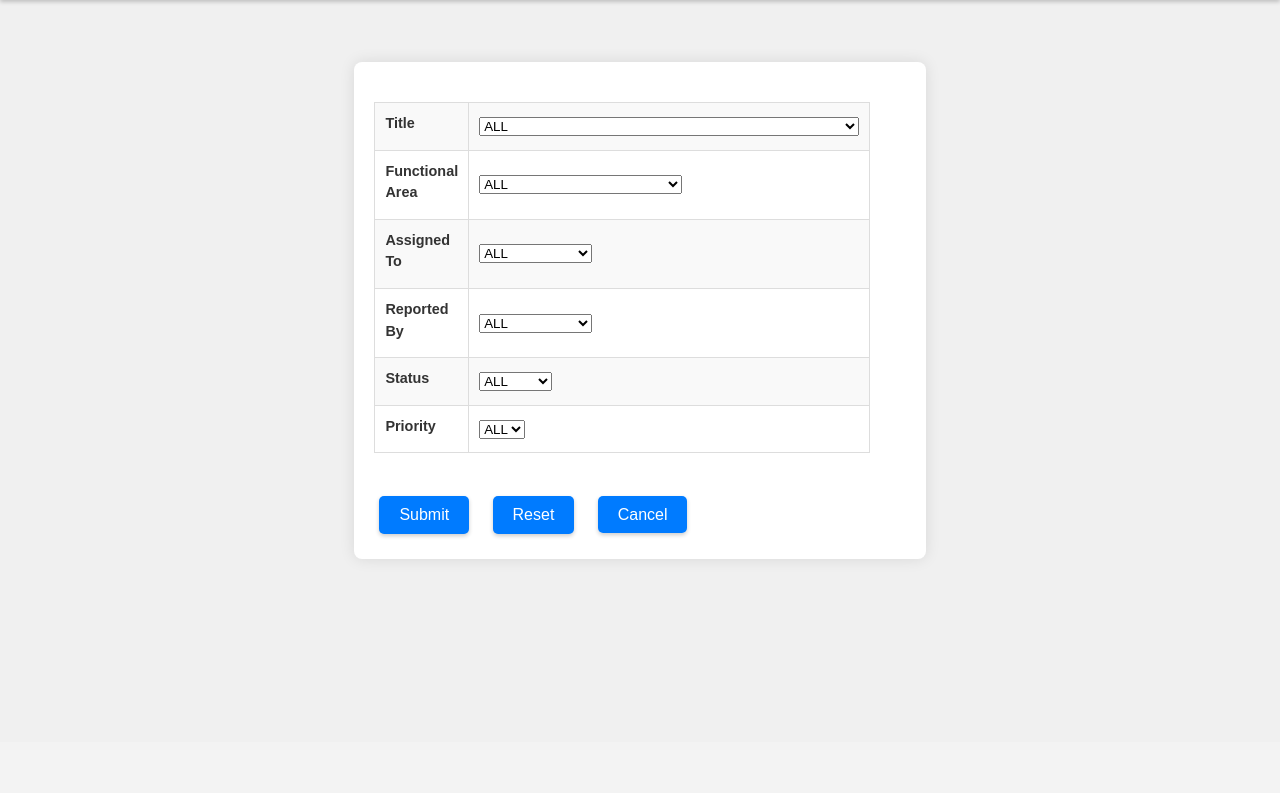
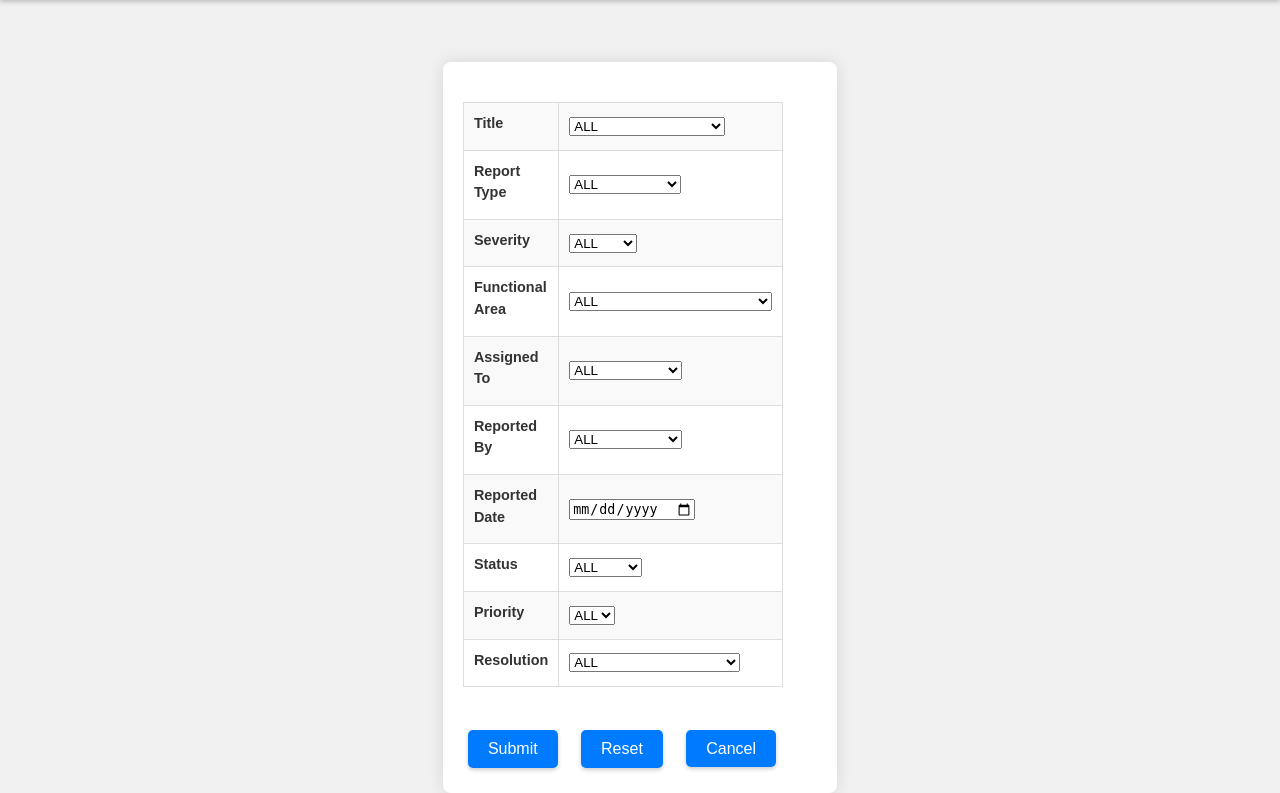
Before and after one commit to Ishan511/final_project, a Flask app: page /search_bug in a window 1280 px wide. Shown: the part 58-851 px from the top of the page. Before the commit the page ends 619 px from the top, so only its background shows below. Run offline with Flask 2, Linux system fonts and the light colour scheme; a user stored in the database is signed in; data comes from the database, SQL or seed files in the repository.

Commit message:
Updates with new parameters

```diff
--- a/server/app.py
+++ b/server/app.py
@@ -99,12 +99,12 @@ def add_bug():
     programs = get_programs()
     areas = get_area()
     employees = get_employees()
-    # report_options = ["Coding Error","Design Issue","Suggestion","Documentation","Hardware","Query"]
-    # severity = ["Minor", "Serious", "Fatal"]
+    report_options = ["Coding Error","Design Issue","Suggestion","Documentation","Hardware","Query"]
+    severity = ["Minor", "Serious", "Fatal"]
     status=["open","closed","resolved"]
     priority = [1,2,3,4,5,6]
-    # resolution = ["Pending","Fixed","Irreproducible","Deferred","As designed","Withdrawn by reporter","Need more info",\
-    #               "Disagree with suggestion","Duplicate"]
+    resolution = ["Pending","Fixed","Irreproducible","Deferred","As designed","Withdrawn by reporter","Need more info",\
+                  "Disagree with suggestion","Duplicate"]
     if "loggedin" not in session:
         return render_template("login.html")
     if request.method=="POST":
@@ -125,15 +125,15 @@ def add_bug():
             return redirect(url_for("add_bug"))
         else:
             return render_template("add_bug.html",program_options=programs,\
-                           employees=employees,\
-                            areas=areas,status=status,priority=priority,\
+                           employees=employees,resolution=resolution,\
+                            areas=areas,status=status,report_options=report_options,severity=severity, priority=priority,\
                                 condition=True)
 
 
 
     #entry_date = datetime.datetime.now().strftime("%m/%d/%Y")
-    return render_template("add_bug.html",program_options=programs,\
-                           employees=employees,\
+    return render_template("add_bug.html",program_options=programs,resolution=resolution,report_options=report_options,\
+                           employees=employees,severity=severity,\
                             areas=areas,status=status,priority=priority)
 
 
@@ -227,7 +227,7 @@ def result_bug():
     db=get_db()
     query = "SELECT * FROM bugs WHERE "
     if program != 'ALL':
-        query += f"problem_summary = '{program}' AND "
+        query += f"program_options = '{program}' AND "
     # if report_type != 'ALL':
     #     query += f"report_type = '{report_type}' AND "
     # if severity != 'ALL':
@@ -258,9 +258,10 @@ def search_bug():
     query = 'select * from bugs'
     cur = db.execute(query)
     data= cur.fetchall()
-    programs =[i[1] for i in data]
+    programs = [row['program_options'] for row in data]
     areas = get_area()
     area = [i for i in areas]
+    entry_date = [i[8] for i in data]
     assigned_to=[i[1] for i in employee]
     reported_by=[i[1] for i in employee]
     status=["open","closed","resolved"]
@@ -270,12 +271,12 @@ def search_bug():
     priority = [1,2,3,4,5,6]
     resolution = ["Pending","Fixed","Irreproducible","Deferred","As designed","Withdrawn by reporter","Need more info",\
                   "Disagree with suggestion","Duplicate"]
-    # return render_template("search_bug.html",programs=programs,report_type=report_type,severity=severity,\
+    return render_template("search_bug.html",programs=programs,report_type=report_type,severity=severity,\
+                           area=area,assigned_to=assigned_to,reported_by=reported_by, entry_date=entry_date, status=status,\
+                            priority=priority,resolution=resolution)
+    # return render_template("search_bug.html",programs=programs, \
     #                        area=area,assigned_to=assigned_to,reported_by=reported_by,status=status,\
-    #                         priority=priority,resolution=resolution)
-    return render_template("search_bug.html",programs=programs, \
-                           area=area,assigned_to=assigned_to,reported_by=reported_by,status=status,\
-                            priority=priority)
+    #                         priority=priority)
 
 
 
--- a/server/templates/search_bug.html
+++ b/server/templates/search_bug.html
@@ -27,7 +27,7 @@
                 </select></td>
 
             </tr>
-            <!-- <tr> <td><label id="report_type">Report Type</label></td>
+            <tr> <td><label id="report_type">Report Type</label></td>
                 <td>
                 <select id ="report_type" name="report_options">
                 <option value=ALL selected>ALL</option>
@@ -35,17 +35,17 @@
                 <option value="{{option}}">{{option}}</option>
                 {% endfor %}
                 </select>
-                </td></tr> -->
+                </td></tr>
 
 
-            <!-- <tr>
+            <tr>
                 <td><label id="severity">Severity</label></td>
                 <td><select id ="severity" name="severity">
                     <option value=ALL>ALL</option>
                     {% for option in severity %}
                     <option value="{{option}}">{{option}}</option>
                     {% endfor %}
-                    </select></td></tr> -->
+                    </select></td></tr>
 
             <tr><td><label id="areas">Functional Area</label></td>
                 <td><select id ="areas" name="areas">
@@ -74,6 +74,12 @@
                     </select>
                 </td>
             </tr>
+            <tr>
+                <td><label for="entry_date">Reported Date</label></td>
+                <td>
+                    <input type="date" id="entry_date" name="entry_date">
+                </td>
+            </tr>
 
             <tr><td><label id="status">Status</label></td>
                 <td><select id ="status" name="status">
@@ -91,7 +97,7 @@
                     <option value="{{option}}">{{option}}</option>
                     {% endfor %}
                     </select></td></tr>
-            <!-- <tr>
+            <tr>
                 <td><label id="resolution">Resolution</label></td>
             <td><select id ="resolution" name="resolution">
                 <option value=ALL>ALL</option>
@@ -99,7 +105,7 @@
                 <option value="{{option}}">{{option}}</option>
                 {% endfor %}
                 </select></td>
-            </tr> -->
+            </tr>
 
         </table>
         <br/>
```
Also changed, not shown: server/templates/add_bug.html (+27 -23 lines), server/db/bughound.db, 3 other files.
